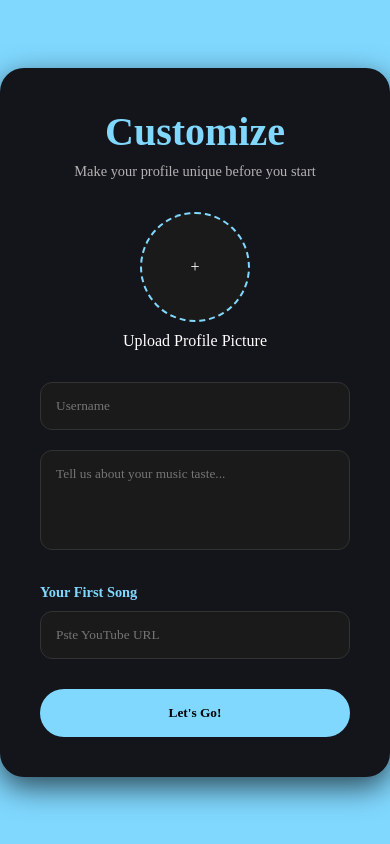
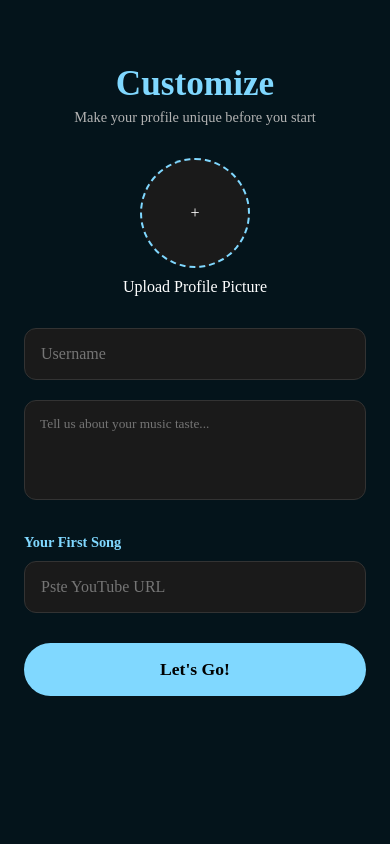
Before and after one commit to Thomas-Attanasio/theme-music, a website built with Vite: page src/pages/profile/profile.html in a window 390 px wide. Built offline with nearby package versions, Linux system fonts and the light colour scheme; no server answers.

Commit message:
Added the mobile view of the profile customization page

```diff
--- a/src/pages/auth/register/register.js
+++ b/src/pages/auth/register/register.js
@@ -86,7 +86,6 @@ passowordInput.addEventListener('input', () => {
 
 document.getElementById('signUpForm').addEventListener('submit', async (e) => {
     e.preventDefault();
-    console.log('1. Form inviato');
 
 
     // Clean the previous errors
@@ -101,10 +100,8 @@ document.getElementById('signUpForm').addEventListener('submit', async (e) => {
 
     try {
         // Check if the username already exists
-        console.log('2. Controllo username...');
         const q = query(collection(db, 'users'), where('username', '==', username));
         const querySnapshot = await getDocs(q);
-        console.log('3. Query completata, risutati: ', querySnapshot.size);
 
         if (!querySnapshot.empty) {
             document.getElementById('errorUsername').textContent = `${username} already exists!`;
@@ -113,7 +110,6 @@ document.getElementById('signUpForm').addEventListener('submit', async (e) => {
 
 
         // Create the user in the Firebase Authentication
-        console.log('4. Tentativo di registrazione Auth...');
         const userCredential = await createUserWithEmailAndPassword(auth, email, password);
         const user = userCredential.user;
 
--- a/src/pages/profile/profile.css
+++ b/src/pages/profile/profile.css
@@ -190,3 +190,45 @@ button:active {
     display: flex;
     align-items: center;
 }
+
+
+
+
+/* Mobile config */
+@media (max-width: 480px) {
+    body {
+        background-color: #04141b;
+        padding-top: 40px;
+        align-items: flex-start;
+    }
+
+    .mainContainer {
+        width: 100%;
+        max-width: 100%;
+        height: 100%;
+        border-radius: 0;
+        box-shadow: none;
+        padding: 24px;
+        background-color: transparent;
+    }
+
+    .headerContainer h1 {
+        font-size: 2.2rem;
+        margin-bottom: 5px;
+    }
+
+    .inputGroup input {
+        font-size: 16px;
+        padding: 16px;
+    }
+
+    .inputGroup input:focus {
+        transform: scale(1.02);
+    }
+
+    button {
+        font-size: 1.1rem;
+        padding: 16px;
+        margin-top: 10px;
+    }
+}
--- a/vite.config.js
+++ b/vite.config.js
@@ -15,6 +15,8 @@ export default defineConfig({
         // Add the other pages when create
         login: resolve(__dirname, 'src/pages/auth/login/login.html'),
         register: resolve(__dirname, 'src/pages/auth/register/register.html'),
+        profile: resolve(__dirname, 'src/pages/profile/profile.html'),
+        home: resolve(__dirname, 'src/pages/home/home.html')
       },
     },
   },
```
